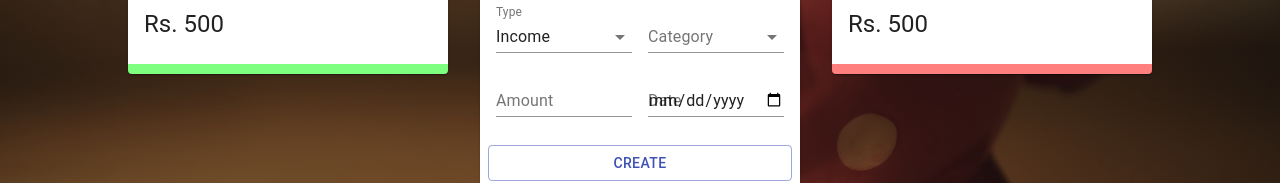
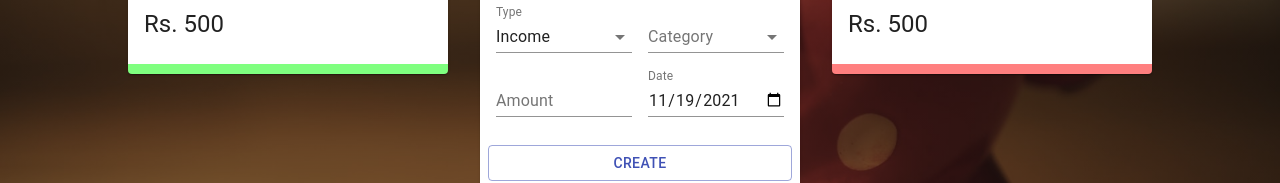
Before and after one commit to praful-chandra/budget-tracker-voice, a React (Create React App) app: page / in a window 1280 px wide. Shown: the part 399-582 px from the top of the page. Built offline with nearby package versions, Linux system fonts and the light colour scheme.

Commit message:
added categories and date formatter

```diff
--- a/src/components/main/Form/Form.jsx
+++ b/src/components/main/Form/Form.jsx
@@ -15,11 +15,17 @@
 
 import { ExpenseTrackerContext } from "../../../context/context";
 
+import {
+  incomeCategories,
+  expenseCategories,
+} from "../../../constants/categories";
+import formatDate from "../../../utils/formatDate";
+
 const initialState = {
   amount: "",
   category: "",
   type: "Income",
-  date: new Date(),
+  date: formatDate(new Date()),
 };
 
 const Form = () => {
@@ -39,6 +45,9 @@
     setformData(initialState);
   };
 
+  const selectedCategories =
+    formData.type === "Income" ? incomeCategories : expenseCategories;
+
   return (
     <Grid container spacing={2}>
       <Grid item xs={12}>
@@ -55,7 +64,7 @@
               setformData({ ...formData, type: e.target.value });
             }}
           >
-            <MenuItem value="Income">Income</MenuItem>
+             <MenuItem value="Income">Income</MenuItem>
             <MenuItem value="Expense">Expense</MenuItem>
           </Select>
         </FormControl>
@@ -69,8 +78,13 @@
               setformData({ ...formData, category: e.target.value });
             }}
           >
-            <MenuItem value="business">Business</MenuItem>
-            <MenuItem value="salary">Salary</MenuItem>
+           {
+              selectedCategories.map(sc=>(
+                <MenuItem key={sc.type} value={sc.type}>
+                  {sc.type}
+                </MenuItem>
+              ))
+            }
           </Select>
         </FormControl>
       </Grid>
@@ -93,7 +107,7 @@
           fullWidth
           value={formData.date}
           onChange={(e) => {
-            setformData({ ...formData, date: e.target.value });
+            setformData({ ...formData, date: formatDate(e.target.value) });
           }}
         />
       </Grid>
--- /dev/null
+++ b/src/constants/categories.js
@@ -0,0 +1,33 @@
+const incomeColors = ['#123123', '#154731', '#165f40', '#16784f', '#14915f', '#10ac6e', '#0bc77e', '#04e38d', '#00ff9d'];
+const expenseColors = ['#b50d12', '#bf2f1f', '#c9452c', '#d3583a', '#dc6a48', '#e57c58', '#ee8d68', '#f79d79', '#ffae8a', '#cc474b', '#f55b5f'];
+
+export const incomeCategories = [
+  { type: 'Business', amount: 0, color: incomeColors[0] },
+  { type: 'Investments', amount: 0, color: incomeColors[1] },
+  { type: 'Extra income', amount: 0, color: incomeColors[2] },
+  { type: 'Deposits', amount: 0, color: incomeColors[3] },
+  { type: 'Lottery', amount: 0, color: incomeColors[4] },
+  { type: 'Gifts', amount: 0, color: incomeColors[5] },
+  { type: 'Salary', amount: 0, color: incomeColors[6] },
+  { type: 'Savings', amount: 0, color: incomeColors[7] },
+  { type: 'Rental income', amount: 0, color: incomeColors[8] },
+];
+
+export const expenseCategories = [
+  { type: 'Bills', amount: 0, color: expenseColors[0] },
+  { type: 'Car', amount: 0, color: expenseColors[1] },
+  { type: 'Clothes', amount: 0, color: expenseColors[2] },
+  { type: 'Travel', amount: 0, color: expenseColors[3] },
+  { type: 'Food', amount: 0, color: expenseColors[4] },
+  { type: 'Shopping', amount: 0, color: expenseColors[5] },
+  { type: 'House', amount: 0, color: expenseColors[6] },
+  { type: 'Entertainment', amount: 0, color: expenseColors[7] },
+  { type: 'Phone', amount: 0, color: expenseColors[8] },
+  { type: 'Pets', amount: 0, color: expenseColors[9] },
+  { type: 'Other', amount: 0, color: expenseColors[10] },
+];
+
+export const resetCategories = () => {
+  incomeCategories.forEach((c) => c.amount = 0);
+  expenseCategories.forEach((c) => c.amount = 0);
+};
--- /dev/null
+++ b/src/utils/formatDate.js
@@ -0,0 +1,18 @@
+const formatDate = (date) => {
+  const d = new Date(date);
+  let month = `${d.getMonth() + 1}`;
+  let day = `${d.getDate()}`;
+  const year = `${d.getFullYear()}`;
+
+  if(month.length < 2){
+      month = `0${month}`;
+  }
+  if(day.length < 2){
+    day = `0${month}`;
+}
+
+return [year,month,day].join('-');
+
+};
+
+export default formatDate;
```
